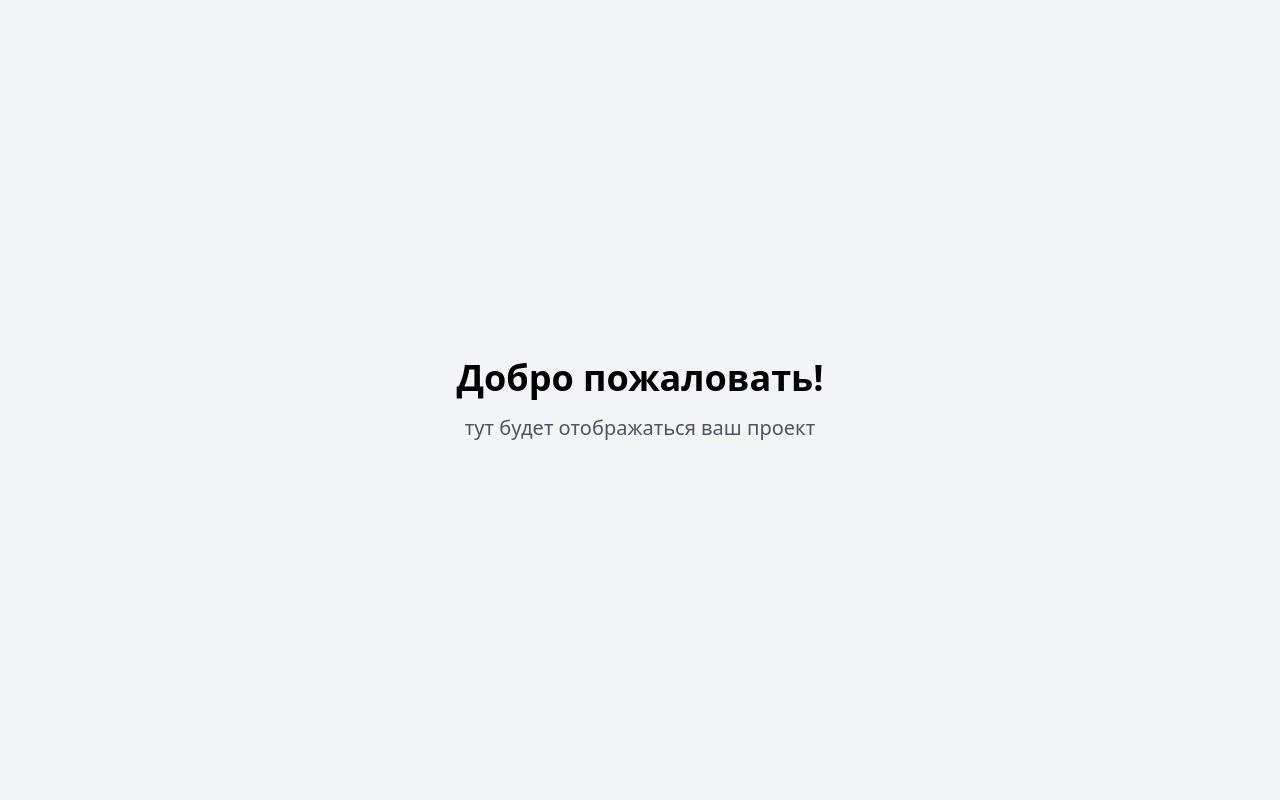
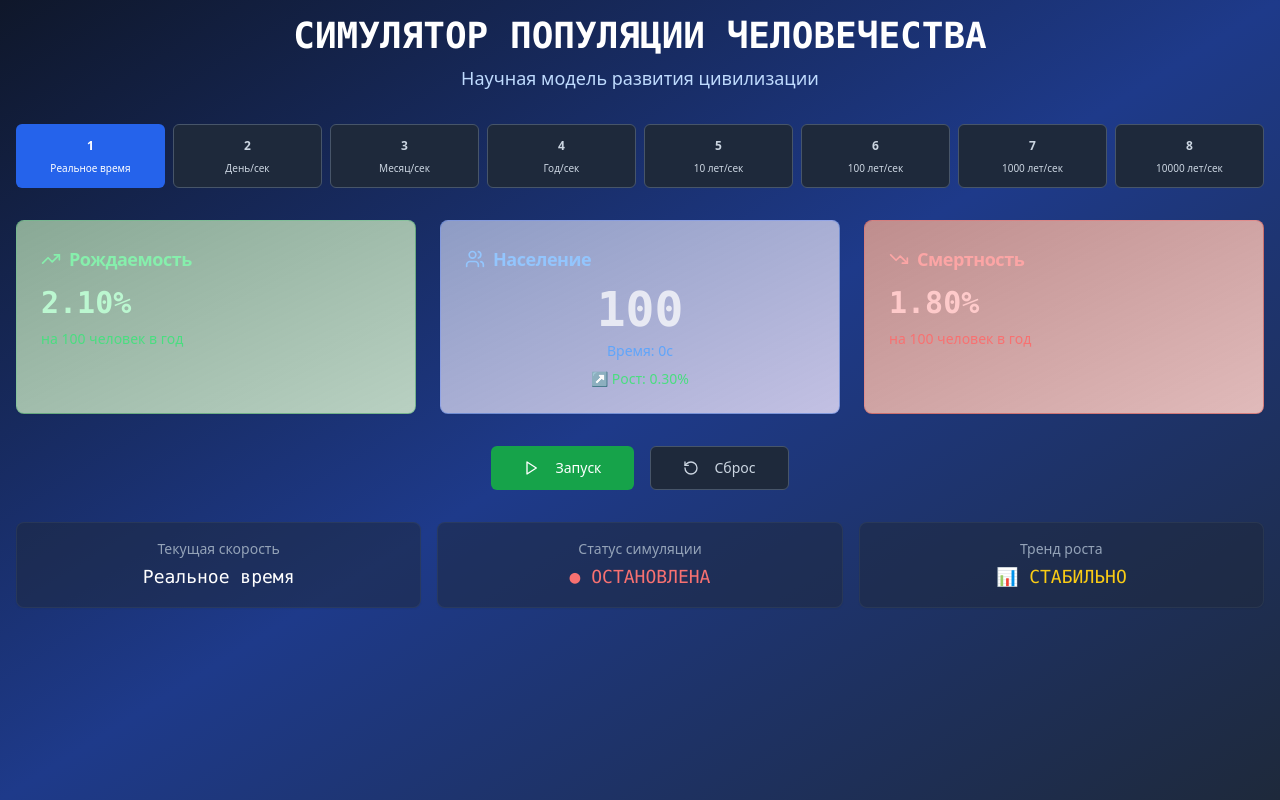
Before and after one commit to pr-poehali-dev/infinite-population-simulator, a React (Vite) app: page / in a window 1280 px wide. Built offline with nearby package versions, Linux system fonts and the light colour scheme.

Commit message:
Добавлена базовая логика компонента

```diff
--- a/src/pages/Index.tsx
+++ b/src/pages/Index.tsx
@@ -1,14 +1,244 @@
-// Update this page (the content is just a fallback if you fail to update the page)
+import React, { useState, useEffect } from 'react';
+import { Card, CardContent, CardHeader, CardTitle } from '@/components/ui/card';
+import { Button } from '@/components/ui/button';
+import Icon from '@/components/ui/icon';
 
-const Index = () => {
+const PopulationSimulator = () => {
+  const [population, setPopulation] = useState(100);
+  const [birthRate, setBirthRate] = useState(2.1);
+  const [deathRate, setDeathRate] = useState(1.8);
+  const [speedMode, setSpeedMode] = useState(1);
+  const [isRunning, setIsRunning] = useState(false);
+  const [totalTime, setTotalTime] = useState(0);
+
+  const speedModes = [
+    { id: 1, label: 'Реальное время', multiplier: 1, unit: 'сек' },
+    { id: 2, label: 'День/сек', multiplier: 86400, unit: 'дней' },
+    { id: 3, label: 'Месяц/сек', multiplier: 2592000, unit: 'мес' },
+    { id: 4, label: 'Год/сек', multiplier: 31536000, unit: 'лет' },
+    { id: 5, label: '10 лет/сек', multiplier: 315360000, unit: 'дек' },
+    { id: 6, label: '100 лет/сек', multiplier: 3153600000, unit: 'век' },
+    { id: 7, label: '1000 лет/сек', multiplier: 31536000000, unit: 'тыс.л' },
+    { id: 8, label: '10000 лет/сек', multiplier: 315360000000, unit: '10тыс.л' }
+  ];
+
+  const generateRandomVariation = (base: number, variation: number = 0.3) => {
+    return base + (Math.random() - 0.5) * variation * 2;
+  };
+
+  useEffect(() => {
+    let interval: NodeJS.Timeout;
+
+    if (isRunning) {
+      interval = setInterval(() => {
+        setPopulation(prev => {
+          if (prev <= 0) return 0;
+
+          const currentBirthRate = generateRandomVariation(birthRate, 0.5);
+          const currentDeathRate = generateRandomVariation(deathRate, 0.4);
+
+          setBirthRate(currentBirthRate);
+          setDeathRate(currentDeathRate);
+
+          const netGrowthRate = (currentBirthRate - currentDeathRate) / 100;
+          const timeMultiplier = speedModes.find(mode => mode.id === speedMode)?.multiplier || 1;
+          const growthFactor = 1 + (netGrowthRate * timeMultiplier / 31536000); // per second
+
+          const newPopulation = Math.max(0, Math.round(prev * growthFactor));
+          return newPopulation;
+        });
+
+        setTotalTime(prev => prev + (speedModes.find(mode => mode.id === speedMode)?.multiplier || 1));
+      }, 1000);
+    }
+
+    return () => clearInterval(interval);
+  }, [isRunning, speedMode, birthRate, deathRate]);
+
+  const formatTime = (seconds: number) => {
+    const years = Math.floor(seconds / 31536000);
+    const days = Math.floor((seconds % 31536000) / 86400);
+    const hours = Math.floor((seconds % 86400) / 3600);
+    const minutes = Math.floor((seconds % 3600) / 60);
+
+    if (years > 0) return `${years} лет, ${days} дней`;
+    if (days > 0) return `${days} дней, ${hours} часов`;
+    if (hours > 0) return `${hours}ч ${minutes}м`;
+    return `${seconds}с`;
+  };
+
+  const formatPopulation = (num: number) => {
+    if (num >= 1e12) return `${(num / 1e12).toFixed(1)} трлн`;
+    if (num >= 1e9) return `${(num / 1e9).toFixed(1)} млрд`;
+    if (num >= 1e6) return `${(num / 1e6).toFixed(1)} млн`;
+    if (num >= 1e3) return `${(num / 1e3).toFixed(1)} тыс`;
+    return num.toString();
+  };
+
+  const resetSimulation = () => {
+    setPopulation(100);
+    setBirthRate(2.1);
+    setDeathRate(1.8);
+    setTotalTime(0);
+    setIsRunning(false);
+  };
+
+  const netGrowth = birthRate - deathRate;
+
   return (
-    <div className="min-h-screen flex items-center justify-center bg-gray-100">
-      <div className="text-center">
-        <h1 className="text-4xl font-bold mb-4 color-black text-black">Добро пожаловать!</h1>
-        <p className="text-xl text-gray-600">тут будет отображаться ваш проект</p>
+    <div className="min-h-screen bg-gradient-to-br from-slate-900 via-blue-900 to-slate-800 p-4">
+      {/* Header */}
+      <div className="max-w-7xl mx-auto mb-8">
+        <div className="text-center mb-8">
+          <h1 className="text-4xl font-bold text-white mb-2 font-mono">
+            СИМУЛЯТОР ПОПУЛЯЦИИ ЧЕЛОВЕЧЕСТВА
+          </h1>
+          <p className="text-blue-200 text-lg">Научная модель развития цивилизации</p>
+        </div>
+
+        {/* Speed Controls */}
+        <div className="grid grid-cols-2 sm:grid-cols-4 lg:grid-cols-8 gap-2 mb-8">
+          {speedModes.map((mode) => (
+            <Button
+              key={mode.id}
+              variant={speedMode === mode.id ? "default" : "outline"}
+              size="sm"
+              onClick={() => setSpeedMode(mode.id)}
+              className={`text-xs h-16 flex flex-col ${
+                speedMode === mode.id
+                  ? 'bg-blue-600 text-white border-blue-400'
+                  : 'bg-slate-800 text-slate-300 border-slate-600 hover:bg-slate-700'
+              }`}
+            >
+              <span className="font-bold">{mode.id}</span>
+              <span className="text-[10px] leading-tight">{mode.label}</span>
+            </Button>
+          ))}
+        </div>
+
+        {/* Main Display */}
+        <div className="grid grid-cols-1 lg:grid-cols-3 gap-6 mb-8">
+          {/* Birth Rate */}
+          <Card className="bg-gradient-to-br from-green-900/50 to-green-800/30 border-green-600/30">
+            <CardHeader className="pb-3">
+              <CardTitle className="text-green-300 text-lg flex items-center gap-2">
+                <Icon name="TrendingUp" size={20} />
+                Рождаемость
+              </CardTitle>
+            </CardHeader>
+            <CardContent>
+              <div className="text-3xl font-bold text-green-200 font-mono mb-2">
+                {birthRate.toFixed(2)}%
+              </div>
+              <div className="text-green-400 text-sm">на 100 человек в год</div>
+            </CardContent>
+          </Card>
+
+          {/* Population Counter */}
+          <Card className="bg-gradient-to-br from-blue-900/50 to-indigo-800/30 border-blue-600/30">
+            <CardHeader className="pb-3">
+              <CardTitle className="text-blue-300 text-lg flex items-center gap-2">
+                <Icon name="Users" size={20} />
+                Население
+              </CardTitle>
+            </CardHeader>
+            <CardContent className="text-center">
+              <div className="text-5xl font-bold text-white font-mono mb-2 animate-pulse">
+                {formatPopulation(population)}
+              </div>
+              <div className="text-blue-400 text-sm">
+                Время: {formatTime(totalTime)}
+              </div>
+              <div className={`text-sm mt-2 ${
+                netGrowth > 0 ? 'text-green-400' : netGrowth < 0 ? 'text-red-400' : 'text-yellow-400'
+              }`}>
+                {netGrowth > 0 ? '↗ Рост' : netGrowth < 0 ? '↘ Убыль' : '→ Стабильность'}: {netGrowth.toFixed(2)}%
+              </div>
+            </CardContent>
+          </Card>
+
+          {/* Death Rate */}
+          <Card className="bg-gradient-to-br from-red-900/50 to-red-800/30 border-red-600/30">
+            <CardHeader className="pb-3">
+              <CardTitle className="text-red-300 text-lg flex items-center gap-2">
+                <Icon name="TrendingDown" size={20} />
+                Смертность
+              </CardTitle>
+            </CardHeader>
+            <CardContent>
+              <div className="text-3xl font-bold text-red-200 font-mono mb-2">
+                {deathRate.toFixed(2)}%
+              </div>
+              <div className="text-red-400 text-sm">на 100 человек в год</div>
+            </CardContent>
+          </Card>
+        </div>
+
+        {/* Control Panel */}
+        <div className="flex justify-center gap-4">
+          <Button
+            onClick={() => setIsRunning(!isRunning)}
+            size="lg"
+            className={`px-8 ${
+              isRunning
+                ? 'bg-red-600 hover:bg-red-700 text-white'
+                : 'bg-green-600 hover:bg-green-700 text-white'
+            }`}
+          >
+            <Icon name={isRunning ? "Pause" : "Play"} size={20} className="mr-2" />
+            {isRunning ? 'Пауза' : 'Запуск'}
+          </Button>
+
+          <Button
+            onClick={resetSimulation}
+            size="lg"
+            variant="outline"
+            className="px-8 bg-slate-800 border-slate-600 text-slate-300 hover:bg-slate-700"
+          >
+            <Icon name="RotateCcw" size={20} className="mr-2" />
+            Сброс
+          </Button>
+        </div>
+
+        {/* Statistics Bar */}
+        <div className="mt-8 grid grid-cols-1 sm:grid-cols-3 gap-4">
+          <Card className="bg-slate-800/50 border-slate-600/30">
+            <CardContent className="p-4 text-center">
+              <div className="text-slate-400 text-sm mb-1">Текущая скорость</div>
+              <div className="text-white font-mono text-lg">
+                {speedModes.find(mode => mode.id === speedMode)?.label}
+              </div>
+            </CardContent>
+          </Card>
+
+          <Card className="bg-slate-800/50 border-slate-600/30">
+            <CardContent className="p-4 text-center">
+              <div className="text-slate-400 text-sm mb-1">Статус симуляции</div>
+              <div className={`font-mono text-lg ${isRunning ? 'text-green-400' : 'text-red-400'}`}>
+                {isRunning ? '● АКТИВНА' : '● ОСТАНОВЛЕНА'}
+              </div>
+            </CardContent>
+          </Card>
+
+          <Card className="bg-slate-800/50 border-slate-600/30">
+            <CardContent className="p-4 text-center">
+              <div className="text-slate-400 text-sm mb-1">Тренд роста</div>
+              <div className={`font-mono text-lg ${
+                netGrowth > 0.5 ? 'text-green-400' :
+                netGrowth < -0.5 ? 'text-red-400' : 'text-yellow-400'
+              }`}>
+                {netGrowth > 0.5 ? '📈 РОСТ' : netGrowth < -0.5 ? '📉 СПАД' : '📊 СТАБИЛЬНО'}
+              </div>
+            </CardContent>
+          </Card>
+        </div>
       </div>
     </div>
   );
 };
 
+const Index = () => {
+  return <PopulationSimulator />;
+};
+
 export default Index;
```
